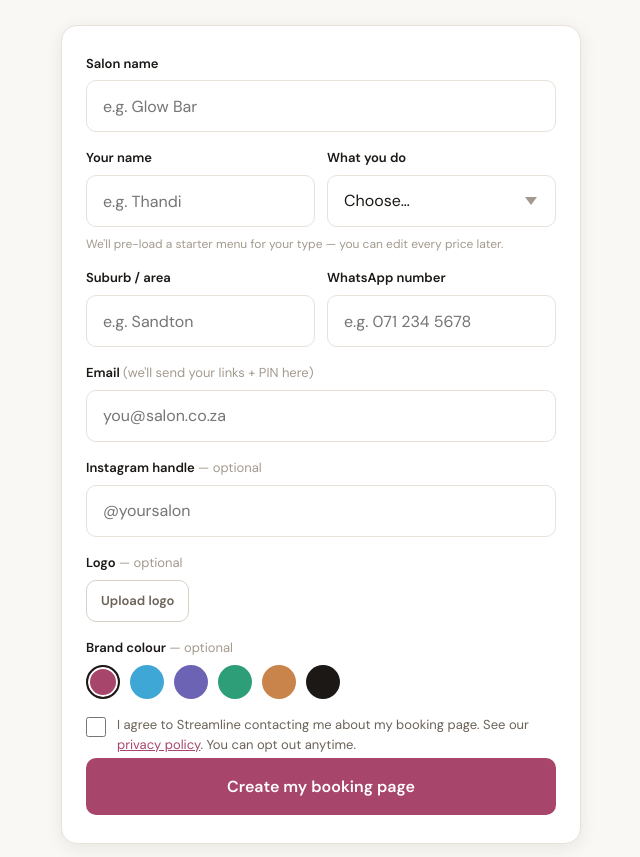
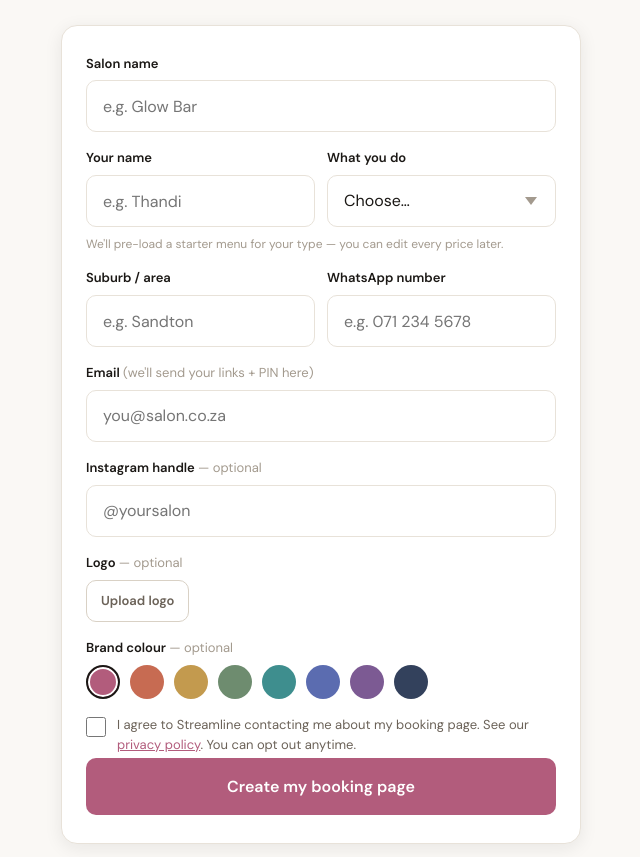
Before and after one commit to streamline-autmations/free-booking-page, a website: page start.html in a window 1280 px wide. Shown: the part 237-1094 px from the top of the page, without its empty margins (319-959 px from the left). Drawn offline with nearby package versions, Linux system fonts and the light colour scheme.

Commit message:
feat(signup): live page recolour on swatch pick + nicer palette
Picking a brand colour on /start now restyles the whole page (accent, focus
rings, button, derived tints) instead of only setting the saved value.
Replace the swatch palette with a more refined salon-appropriate set.

Co-Authored-By: Claude Opus 4.8 (1M context) <noreply@anthropic.com>

```diff
--- a/start.html
+++ b/start.html
@@ -169,12 +169,14 @@
       <div class="form-group">
         <label class="form-label">Brand colour <span class="opt">— optional</span></label>
         <div class="swatches" id="swatches">
-          <span class="swatch sel" data-c="#A8456B" style="background:#A8456B"></span>
-          <span class="swatch" data-c="#3FA7D6" style="background:#3FA7D6"></span>
-          <span class="swatch" data-c="#6C63B5" style="background:#6C63B5"></span>
-          <span class="swatch" data-c="#2E9E78" style="background:#2E9E78"></span>
-          <span class="swatch" data-c="#C9844B" style="background:#C9844B"></span>
-          <span class="swatch" data-c="#1B1815" style="background:#1B1815"></span>
+          <span class="swatch sel" data-c="#B25C7C" style="background:#B25C7C"></span>
+          <span class="swatch" data-c="#C76B52" style="background:#C76B52"></span>
+          <span class="swatch" data-c="#C39A4E" style="background:#C39A4E"></span>
+          <span class="swatch" data-c="#6E8C6F" style="background:#6E8C6F"></span>
+          <span class="swatch" data-c="#3E8E8E" style="background:#3E8E8E"></span>
+          <span class="swatch" data-c="#5B6CB0" style="background:#5B6CB0"></span>
+          <span class="swatch" data-c="#7C5A93" style="background:#7C5A93"></span>
+          <span class="swatch" data-c="#33415C" style="background:#33415C"></span>
         </div>
       </div>
 
@@ -232,16 +234,35 @@
     const form = document.getElementById('signup-form');
     const errBanner = document.getElementById('err-banner');
     const submitBtn = document.getElementById('submit-btn');
-    let accentColour = '#A8456B';
+    let accentColour = '#B25C7C';
     let logoDataUrl = null;
 
-    // accent swatches
+    // Recolour the whole page live from a hex — accent + its derived tints/dark.
+    function hexToRgb(hex) { const n = parseInt(hex.slice(1), 16); return [(n >> 16) & 255, (n >> 8) & 255, n & 255]; }
+    function darkenHex(hex, f) {
+      const [r, g, b] = hexToRgb(hex);
+      const d = (c) => Math.round(c * f).toString(16).padStart(2, '0');
+      return '#' + d(r) + d(g) + d(b);
+    }
+    function applyAccent(hex) {
+      const [r, g, b] = hexToRgb(hex);
+      const s = document.documentElement.style;
+      s.setProperty('--accent', hex);
+      s.setProperty('--accent-dark', darkenHex(hex, 0.78));
+      s.setProperty('--accent-tint', `rgba(${r},${g},${b},0.07)`);
+      s.setProperty('--accent-soft', `rgba(${r},${g},${b},0.14)`);
+      s.setProperty('--accent-focus', `rgba(${r},${g},${b},0.22)`);
+    }
+    applyAccent(accentColour); // start on the first swatch's colour
+
+    // accent swatches — update the live page colour, not just the saved value
     document.getElementById('swatches').addEventListener('click', (e) => {
       const sw = e.target.closest('.swatch');
       if (!sw) return;
       document.querySelectorAll('.swatch').forEach(s => s.classList.remove('sel'));
       sw.classList.add('sel');
       accentColour = sw.dataset.c;
+      applyAccent(accentColour);
     });
 
     // logo → dataURL preview
```
